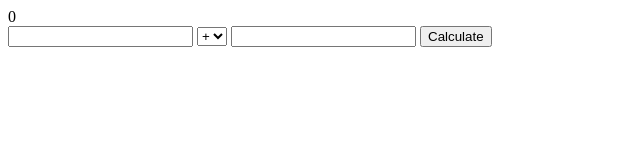
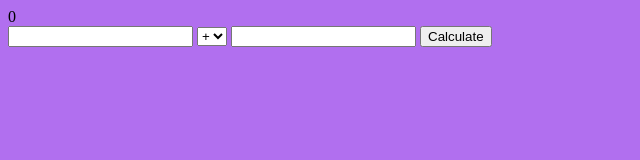
Before and after one commit to AbuTalha3/Calculator, a plain HTML site: page index.html in a window 1280 px wide. Shown: the whole page, without its empty margins (0-640 px from the left). Drawn offline with Linux system fonts and the light colour scheme.

Commit message:
Add style

```diff
--- a/index.html
+++ b/index.html
@@ -4,6 +4,9 @@
     <meta charset="UTF-8">
     <title>Calculator</title>
     <style>
+      body {
+        background-color: rgb(177, 111, 239);
+      }
     /* --------------------
      Repeating is mother of knowledge!
      -------------------- */
```
